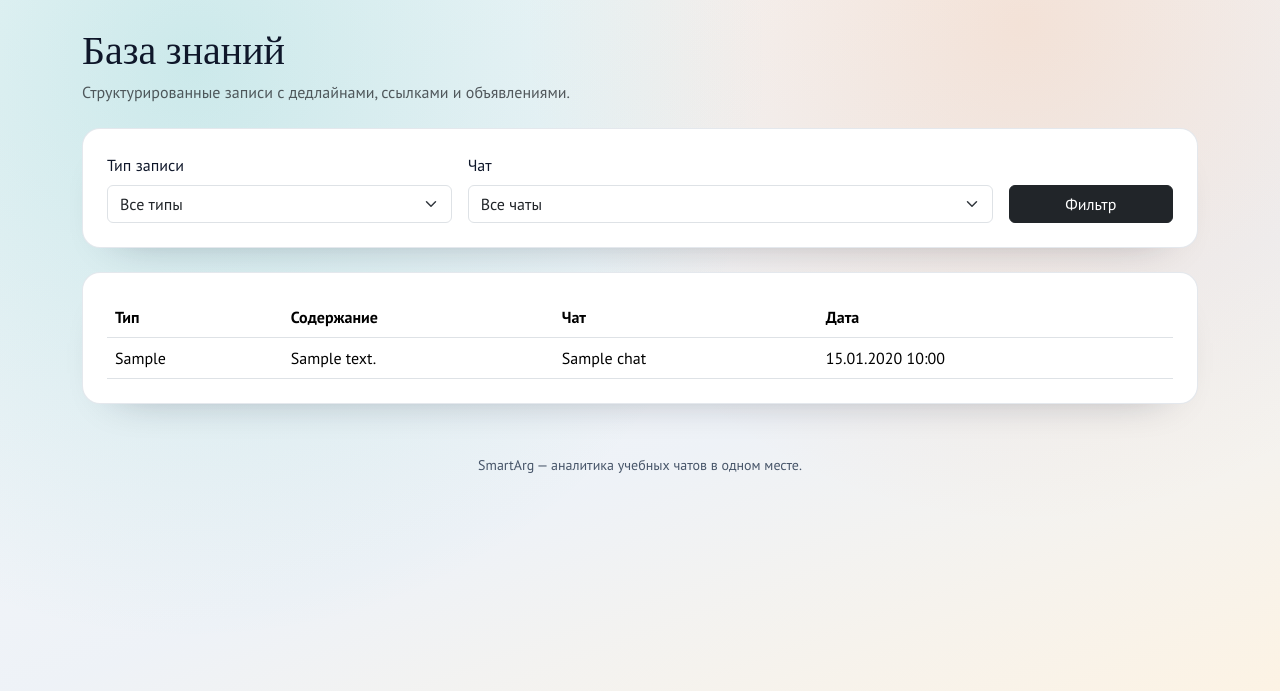
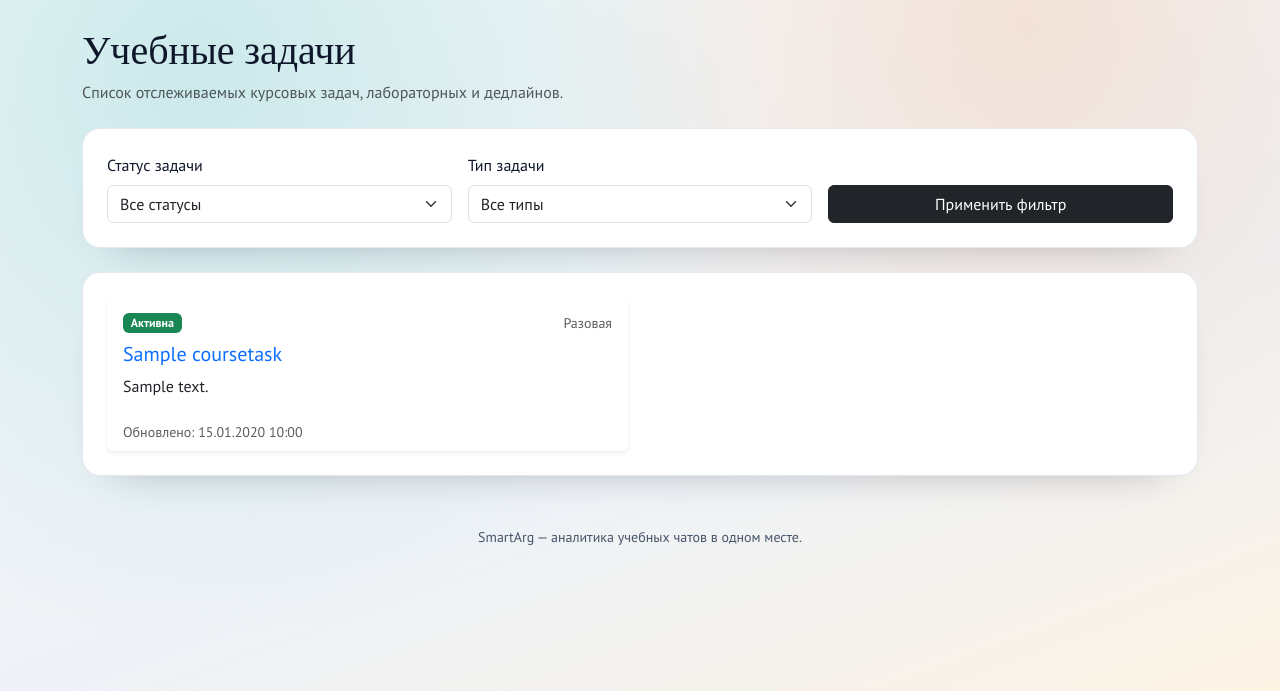
Before and after one commit to JustError40/smartArg, a Django app: template templates/knowledge_base.html in a window 1280 px wide. Shown: the part 57-748 px from the top of the page. Run offline with Django 4.2, Linux system fonts and the light colour scheme; tables that the repository leaves empty hold one stand-in row (values such as "Sample post"); the template is opened without the code that fills it: values that come from a table or form of the project are taken from there, most other values are stand-ins (such as "Sample title", 1, 10 or a date in 2020); data that the repository does not hold is empty; parts of the project's set-up code (start-up, migrations or seed data) failed here and were passed over.

Commit message:
обновлена логика задач, разыёрнуто обновление для объединения задач

```diff
--- a/core/models.py
+++ b/core/models.py
@@ -32,6 +32,8 @@ class Message(models.Model):
     text = models.TextField(blank=True, null=True)
     sent_at = models.DateTimeField(verbose_name="Sent At")
 
+    reply_to_id = models.BigIntegerField(null=True, blank=True, verbose_name="Reply To TG Message ID")
+
     class Meta:
         unique_together = ('chat', 'tg_message_id')
         ordering = ['-sent_at']
--- a/templates/knowledge_base.html
+++ b/templates/knowledge_base.html
@@ -1,69 +1,78 @@
 {% extends "base.html" %}
 
-{% block title %}База знаний — SmartArg{% endblock %}
+{% block title %}Задачи курса — SmartArg{% endblock %}
 
 {% block content %}
   <div class="mb-4">
-    <h1 class="page-title mb-2">База знаний</h1>
-    <p class="text-muted mb-0">Структурированные записи с дедлайнами, ссылками и объявлениями.</p>
+    <h1 class="page-title mb-2">Учебные задачи</h1>
+    <p class="text-muted mb-0">Список отслеживаемых курсовых задач, лабораторных и дедлайнов.</p>
   </div>
 
   <div class="glass-card p-4 mb-4">
     <form method="get" class="row g-3 align-items-end">
       <div class="col-12 col-md-4">
-        <label class="form-label">Тип записи</label>
-        <select name="entry_type" class="form-select">
-          <option value="">Все типы</option>
-          {% for value, label in entry_types %}
-            <option value="{{ value }}" {% if value == selected_entry_type %}selected{% endif %}>
+        <label class="form-label">Статус задачи</label>
+        <select name="status" class="form-select">
+          <option value="all" {% if selected_status == 'all' %}selected{% endif %}>Все статусы</option>
+          {% for value, label in statuses %}
+            <option value="{{ value }}" {% if value == selected_status %}selected{% endif %}>
               {{ label }}
             </option>
           {% endfor %}
         </select>
       </div>
-      <div class="col-12 col-md-6">
-        <label class="form-label">Чат</label>
-        <select name="chat" class="form-select">
-          <option value="">Все чаты</option>
-          {% for chat in chats %}
-            <option value="{{ chat.id }}" {% if chat.id|stringformat:"s" == selected_chat %}selected{% endif %}>
-              {{ chat.title|default:"Без названия" }}
+      <div class="col-12 col-md-4">
+        <label class="form-label">Тип задачи</label>
+        <select name="type" class="form-select">
+          <option value="">Все типы</option>
+          {% for value, label in task_types %}
+            <option value="{{ value }}" {% if value == selected_type %}selected{% endif %}>
+              {{ label }}
             </option>
           {% endfor %}
         </select>
       </div>
-      <div class="col-12 col-md-2 d-grid">
-        <button type="submit" class="btn btn-dark">Фильтр</button>
+      <div class="col-12 col-md-4 d-grid">
+        <button type="submit" class="btn btn-dark">Применить фильтр</button>
       </div>
     </form>
   </div>
 
   <div class="glass-card p-4">
-    {% if entries %}
-      <div class="table-responsive">
-        <table class="table align-middle mb-0">
-          <thead>
-            <tr>
-              <th scope="col">Тип</th>
-              <th scope="col">Содержание</th>
-              <th scope="col">Чат</th>
-              <th scope="col">Дата</th>
-            </tr>
-          </thead>
-          <tbody>
-            {% for entry in entries %}
-              <tr>
-                <td class="text-capitalize">{{ entry.get_entry_type_display }}</td>
-                <td>{{ entry.content }}</td>
-                <td>{{ entry.source_message.chat.title|default:"Без названия" }}</td>
-                <td>{{ entry.created_at|date:"d.m.Y H:i" }}</td>
-              </tr>
-            {% endfor %}
-          </tbody>
-        </table>
+    {% if tasks %}
+      <div class="row row-cols-1 row-cols-md-2 g-4">
+        {% for task in tasks %}
+          <div class="col">
+            <div class="card h-100 border-0 shadow-sm">
+              <div class="card-body">
+                <div class="d-flex justify-content-between align-items-start mb-2">
+                  <span class="badge
+                    {% if task.status == 'active' %}bg-success{% elif task.status == 'cancelled' %}bg-danger{% else %}bg-secondary{% endif %}">
+                    {{ task.get_status_display }}
+                  </span>
+                  <small class="text-muted">{{ task.get_task_type_display }}</small>
+                </div>
+                <h5 class="card-title text-primary">
+                  <a href="{% url 'task_detail' task.id %}" class="text-decoration-none stretched-link">
+                    {{ task.title }}
+                  </a>
+                </h5>
+                <p class="card-text text-truncate-3" style="display: -webkit-box; -webkit-line-clamp: 3; -webkit-box-orient: vertical; overflow: hidden;">
+                  {{ task.description|default:"Нет описания" }}
+                </p>
+              </div>
+              <div class="card-footer bg-transparent border-top-0 text-muted small">
+                Обновлено: {{ task.updated_at|date:"d.m.Y H:i" }}
+              </div>
+            </div>
+          </div>
+        {% endfor %}
       </div>
     {% else %}
-      <p class="text-muted mb-0">Записей пока нет.</p>
+      <div class="text-center py-5">
+        <p class="text-muted lead">Задач пока не найдено.</p>
+        <small>Бот автоматически создаст задачу, когда распознает соответствующее сообщение от преподавателя.</small>
+      </div>
     {% endif %}
   </div>
 {% endblock %}
--- a/web/urls.py
+++ b/web/urls.py
@@ -7,4 +7,5 @@ urlpatterns = [
     path("", views.dashboard, name="dashboard"),
     path("chats/", views.chat_list, name="chat_list"),
     path("knowledge-base/", views.knowledge_base, name="knowledge_base"),
+    path("knowledge-base/task/<int:task_id>/", views.task_detail, name="task_detail"),
 ]
```
Also changed, not shown: analysis/management/commands/reprocess_all.py (added, +90 -0 lines), analysis/tasks.py (+59 -9 lines), bot/handlers.py (+9 -2 lines), docker-compose.ollama.yml (added, +14 -0 lines), docker-compose.yml (+4 -10 lines), templates/task_detail.html (added, +115 -0 lines), web/views.py (+40 -14 lines), README.md, analysis/management/__init__.py (added), analysis/management/commands/__init__.py (added), core/migrations/0003_message_reply_to_id.py (added).
